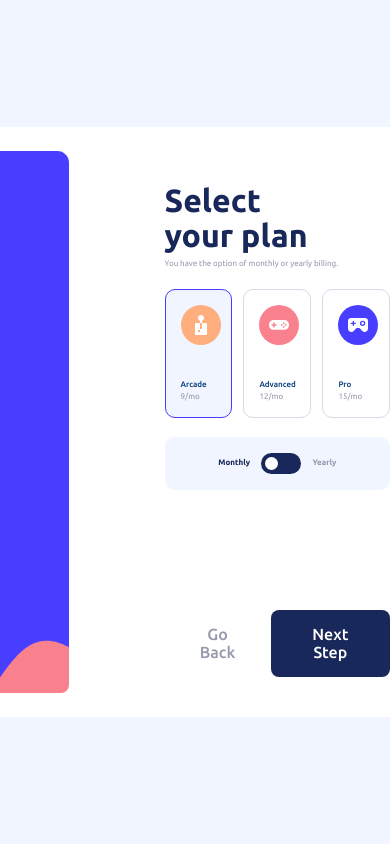
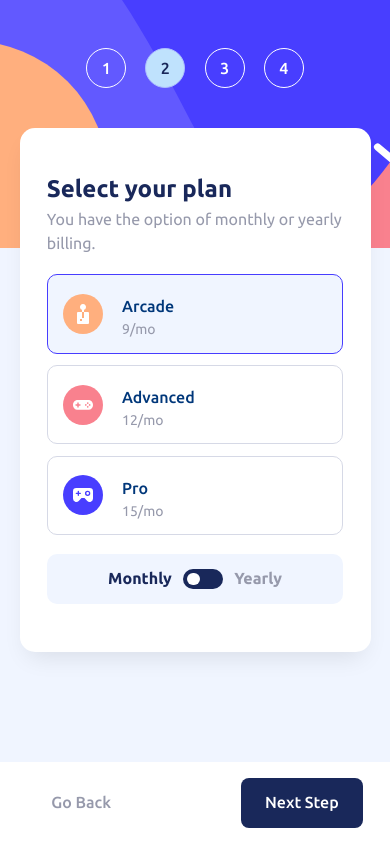
Before and after one commit to anisazade/multistep-form, a Next.js app: page / in a window 390 px wide. Both pictures are taken after typing "Sample", "name@example.com", "5551234" into the empty fields and a click on the button "Next Step". Built offline with nearby package versions, Linux system fonts and the light colour scheme.

Commit message:
style: make form layout responsive

```diff
--- a/app/blocks.css
+++ b/app/blocks.css
@@ -1,39 +1,42 @@
-body{
+body {
     display: flex;
     justify-content: center;
     align-items: center;
 }
 
-form{
-    display: flex;
-    padding: 1.5em;
+form {
+    display: grid;
+    grid-template-columns: auto clamp(30rem, 40vw + 8rem, 40rem);
+    padding: 1em;
     background-color: var(--color-white);
     border-radius: 1rem;
     margin-inline: auto;
     min-height: 70vh;
 }
 
-.form_description{
-    font-size: var(--font-size-300);
+.form_description {
     color: var(--color-grey-500);
-    width: 50ch;
 }
 
-.form__main{
+.form__main {
     display: flex;
     flex-direction: column;
-    padding: 2em 6em 1em 6em;
-    label{
+    padding-block: 3em;
+    padding-inline: min(6em, 7vw);
+    &:has(.thanks-page){
+        grid-row: 1 / span 2;
+    }
+}
+
+.input-box {
+    position: relative;
+    label {
         font-size: var(--font-size-300);
     }
 }
 
-.control-box{
-    position: relative;
-}
-
-.validation-message:has(+ .input--text:user-invalid)::before{
-    content: "This field is required";
+.validation-message:has(+ .input--text:user-invalid)::before {
+    content: 'This field is required';
     font-size: var(--font-size-300);
     color: var(--color-red-500);
     position: absolute;
@@ -41,42 +44,48 @@ form{
     right: 0;
 }
 
-.validation-message:has(+ .input--text[data-invalid-type="typemissmatch"]:user-invalid)::before{
-    content: "This input is invalid";
+.validation-message:has(+ .input--text[data-invalid-type='typemissmatch']:user-invalid)::before {
+    content: 'This input is invalid';
 }
 
-.input--text{
+.input--text {
     padding: 1em 1em;
-    border-radius: .5rem;
+    border-radius: 0.5rem;
     border: 1px solid var(--color-purple-200);
     outline-color: var(--color-purple-600);
-    transition: .2s;
+    transition: 0.2s;
     width: 100%;
 
-    &:hover{
+    &:hover {
         border: 1px solid var(--color-purple-600);
     }
 
-    &:user-invalid{
-        border: 1px solid var(--color-red-500)
+    &:user-invalid {
+        border: 1px solid var(--color-red-500);
     }
 }
 
-.radio-box{
+.radio-group {
+    display: flex;
+    gap: var(--space-300);
+}
+
+.radio-box {
     display: flex;
     flex-direction: column;
     flex: 1;
     position: relative;
     padding: 1em 0px 1em 1em;
     gap: var(--space-500);
-    > *{
+
+    > * {
         z-index: 1;
     }
-    label{
+    label {
         display: flex;
         flex-direction: column;
     }
-    input{
+    input {
         border: 1px solid var(--color-purple-200);
         outline-width: 1px;
         outline-color: var(--color-purple-600);
@@ -85,53 +94,52 @@ form{
         position: absolute;
         inset: 0;
         z-index: 0;
-        transition: .2s;
-        &:hover{
+        transition: 0.2s;
+        &:hover {
             border-color: var(--color-purple-600);
         }
-        &:checked{
+        &:checked {
             border-color: var(--color-purple-600);
             background-color: var(--color-blue-100);
         }
     }
-
 }
-.heading-primary{
+.heading-primary {
     line-height: 2;
     font-weight: 500;
     color: var(--color-blue-800);
     text-transform: capitalize;
 }
-.heading-secondary{
+.heading-secondary {
     color: var(--color-grey-500);
     font-size: var(--font-size-300);
-    &::first-letter{
+    &::first-letter {
         text-transform: capitalize;
     }
 }
-.heading-thirdnary{
+.heading-thirdnary {
     color: var(--color-purple-600);
 }
 
-.switch-box{
+.switch-box {
+    display: flex;
     width: 100%;
     background-color: var(--color-blue-100);
-    display: flex;
     justify-content: center;
     align-items: center;
     gap: var(--space-300);
-    padding-block: 1em;
     border-radius: 10px;
 
-    label{
+    label {
         font-weight: 700;
-        &[data-switch-mode="off"]{
+        padding-block: 1em;
+        &[data-switch-mode='off'] {
             color: var(--color-grey-500);
         }
     }
 }
 
-.switch-key{
+.switch-key {
     display: flex;
     justify-content: space-between;
     padding: 4px;
@@ -141,91 +149,95 @@ form{
     cursor: pointer;
     position: relative;
 
-    .overlay{
+    .overlay {
         position: absolute;
         inset: 0;
         z-index: 20;
     }
 
-    input{
+    input {
         z-index: 1;
         appearance: none;
-        width: .8rem;
-        height: .8rem;
+        width: 0.8rem;
+        height: 0.8rem;
         border-radius: 500px;
         background-color: var(--color-white);
         opacity: 0;
-        transition: transform .2s;
-        &:checked{
+        transition: transform 0.2s;
+        &:checked {
             opacity: 1;
         }
-        &[data-switch-mode="left"]{
+        &[data-switch-mode='left'] {
             transform: translateX(100%);
-            &:checked{
+            &:checked {
                 transform: translateX(0);
             }
         }
-        &[data-switch-mode="right"]{
+        &[data-switch-mode='right'] {
             transform: translateX(-100%);
-            &:checked{
+            &:checked {
                 transform: translateX(0);
             }
         }
     }
 }
 
-.checkbox{
+.checkbox {
     display: flex;
     gap: 1.5em;
     align-items: center;
     border: 1px solid var(--color-purple-200);
     border-radius: 10px;
-    padding: .5em 1em;
-    transition:.2s;
-    &:hover{
+    padding-inline: 1em;
+    transition: 0.2s;
+    &:hover {
         border-color: var(--color-purple-600);
     }
-    &:has(input:checked){
+    &:has(input:checked) {
         border-color: var(--color-purple-600);
         background-color: var(--color-blue-100);
     }
-    input{
+    input {
         height: 1rem;
         width: 1rem;
         accent-color: var(--color-purple-600);
         outline-color: var(--color-purple-600);
     }
-    label{
+    label {
         flex: 1;
         display: grid;
         grid-template-columns: 1fr max-content;
         justify-items: start;
         align-items: center;
-        .heading-thirdnary{
+        padding-block: .7em;
+        .heading-thirdnary {
             grid-area: 1 / 2 / 3 / 3;
         }
     }
 }
 
-.order-list{
+.order-list {
     background-color: var(--color-blue-50);
     border-radius: 7px;
-    padding: .5em 1.5em;
-    & > li{
+    padding: 0.5em 1.5em;
+    & > li {
         display: grid;
         grid-template-columns: 1fr max-content;
         justify-items: start;
         align-items: center;
         padding-block: 0.5em;
-        > span:nth-child(2){
+
+        > span:nth-child(2) {
             grid-area: 1 / 2 / span 2 / -1;
         }
 
         &:first-child {
-            border-block-end: 1px solid var(--color-purple-200);
-            padding-block-end: 1.5em;
-            margin-block-end: .5em;
-            > span:nth-child(2){
+            &:has(+ *){
+                padding-block-end: 1.5em;
+                margin-block-end: 0.5em;
+                border-block-end: 1px solid var(--color-purple-200);
+            }
+            > span:nth-child(2) {
                 text-transform: none;
                 font-weight: 700;
             }
@@ -233,58 +245,65 @@ form{
     }
 }
 
-.total-cost{
+.total-cost {
     display: grid;
     grid-template-columns: 1fr max-content;
     justify-items: start;
     align-items: center;
-    padding-inline:1.5em;
-    >span:nth-child(2){
+    padding-inline: 1.5em;
+    > span:nth-child(2) {
         font-weight: 700;
         font-size: var(--font-size-500);
     }
 }
 
-.thanks-page{
+.thanks-page {
     display: flex;
     flex-direction: column;
     justify-content: center;
     align-items: center;
     flex: 1;
     gap: var(--space-300);
-    img{
+    img {
         margin-bottom: var(--space-300);
     }
-    p{
+    h1, p {
         text-align: center;
     }
 }
 
-.form__buttons{
+.form__buttons {
     display: flex;
     flex-direction: row-reverse;
     justify-content: space-between;
-    margin-block-start: auto;
+    align-items: center;
+    padding-inline: min(6em, 7vw);
+    padding-block: 1em;
+    align-self: stretch;
 }
 
-.form-sidebar{
+.form-sidebar {
+    padding: min(2.5em, 10vw);
+    padding-inline-end: min(6em, 10vw);
     background-image: url(/bg-sidebar-desktop.svg);
     background-size: cover;
-    padding: 2.4em 3em 0em 3em;
-    padding-inline-end: 7em;
+    background-position: bottom left;
     color: var(--color-white);
-    flex:1 0;
-    border-radius: .5rem;
+    border-radius: 0.5rem;
     text-transform: uppercase;
     list-style: none;
+    display: flex;
+    flex-direction: column;
+    gap: var(--space-400);
+    grid-row: 1 / span 2;
 
-    .step{
+    .step {
         display: flex;
         align-items: center;
         gap: 1em;
     }
 
-    .step__marker{
+    .step__marker {
         display: flex;
         align-items: center;
         justify-content: center;
@@ -292,26 +311,26 @@ form{
         height: 2.5em;
         border: 1px solid currentColor;
         border-radius: 5rem;
+        font-weight: 500;
     }
 
-    .step__heading{
+    .step__heading {
         display: flex;
         flex-direction: column;
         white-space: nowrap;
 
-        & > span:nth-child(1){
+        & > span:nth-child(1) {
             color: var(--color-grey-500);
             font-size: var(--font-size-300);
         }
 
-        & > span:nth-child(2){
+        & > span:nth-child(2) {
             font-weight: 500;
         }
-
     }
 
-    .step.active{
-        .step__marker{
+    .step.active {
+        .step__marker {
             background-color: var(--color-blue-200);
             color: var(--color-blue-950);
             border-color: var(--color-blue-300);
@@ -319,43 +338,93 @@ form{
     }
 }
 
-.button-dark{
+.button-dark {
     background-color: var(--color-blue-950);
     color: var(--color-white);
 
-    &:active{
+    &:active {
         background-color: var(--color-blue-800);
     }
 
-    &:focus-visible{
+    &:focus-visible {
         outline-offset: 3px;
     }
-
 }
 
-.button-white{
+.button-white {
     background-color: var(---color-white);
     color: var(--color-grey-500);
 
-    &:active{
+    &:active {
         color: var(--color-blue-950);
     }
-
 }
 
-.button-light{
+.button-light {
     background-color: var(--color-purple-600);
     color: var(--color-white);
 }
 
-.button-text{
+.button-text {
     background-color: transparent;
     padding: 0;
     text-decoration: underline;
     font-size: var(--font-size-300);
     color: var(--color-grey-500);
     text-decoration-thickness: 2px;
-    &:active{
+    &:active {
         color: var(--color-purple-600);
     }
 }
+
+@media screen and (max-width: 47.5rem) {
+    main{
+        flex: 1;
+    }
+
+    form {
+        display: flex;
+        flex-direction: column;
+        min-height: 100vh;
+        gap: 0;
+        padding: 0;
+        border-radius: 0;
+        background-color: inherit;
+    }
+
+    .form__main {
+        border-radius: 15px;
+        margin-block-start: -7.5rem;
+        margin-inline: 5vw;
+        background-color: var(--color-white);
+        box-shadow: 0 0.75rem 1.5rem -0.5rem rgb(0 0 0 / 10%);
+    }
+
+    .form__buttons {
+        background-color: var(--color-white);
+        margin-block-start: auto;
+    }
+
+    .form-sidebar {
+        flex-direction: row;
+        justify-content: center;
+        align-items: center;
+        border-radius: 0px;
+        padding-block: 3rem 10rem;
+        background-image: url(/bg-sidebar-mobile.svg);
+
+        .step__heading {
+            display: none;
+        }
+    }
+
+    .radio-group {
+        flex-direction: column;
+    }
+
+    .radio-box {
+        flex-direction: row;
+        align-items: center;
+        gap: var(--space-400);
+    }
+}
--- a/app/globals.css
+++ b/app/globals.css
@@ -19,8 +19,9 @@
     --space-400: clamp( 1.2rem, 1.7vw, 2.2rem);
     --space-500: clamp( 2rem, 2.5vw, 5rem);
 
-    --font-size-300: clamp(.5rem, 1vw, .97rem);
-    --font-size-500: clamp(1.1rem, 1.3vw, 1.2rem);
+    --font-size-300: clamp(0.875rem, 0.8rem + 0.25vw, 1rem);
+    --font-size-500: clamp(1.125rem, 1rem + 0.5vw, 1.25rem);
+    --font-size-600: clamp(1.5rem, 1.25rem + 1vw, 2rem);
 }
 
 html {
@@ -51,6 +52,10 @@ h1, h2, h3{
     white-space: nowrap;
 }
 
+h1{
+    font-size: var(--font-size-600) ;
+}
+
 button{
     border: none;
     border-radius: .5rem;
--- a/app/ui/sidebar.tsx
+++ b/app/ui/sidebar.tsx
@@ -23,7 +23,7 @@ function Step({
 export default function Sidebar({ active_step }: { active_step: number }) {
     const steps = ['Your Info', 'Select Plan', 'Add-Ones', 'Summary'];
     return (
-        <ol className="form-sidebar stack-400">
+        <ol className="form-sidebar">
             {steps.map((step, i) => {
                 return (
                     <Step step={i + 1} key={i + 1} isActive={i+1 == active_step}>
--- a/app/ui/subscriptionForm.tsx
+++ b/app/ui/subscriptionForm.tsx
@@ -4,6 +4,29 @@ import Image from 'next/image';
 import { useRef, useState, useEffect } from 'react';
 import Sidebar from '@/app/ui/sidebar';
 
+const form_info = [
+    {
+        title: 'Personal info',
+        description: 'Please provide your name, email address, and phone number.',
+    },
+    {
+        title: 'Select your plan',
+        description: 'You have the option of monthly or yearly billing.',
+    },
+    {
+        title: 'Pick add-ones',
+        description: 'Add-ones help enhance your gaming experience.',
+    },
+    {
+        title: 'Finishing up',
+        description: 'Double-check everything looks OK before confirming.',
+    },
+    {
+        title: 'Thank you!',
+        description:
+            'Thanks for confirming your subscription! We hope you have fun using our platform.',
+    },
+];
 const plans = [
     {
         title: 'arcade',
@@ -138,6 +161,21 @@ export default function SubscriptionForm() {
             >
                 <Sidebar active_step={step} />
                 <div className="form__main">
+                    <div className={step === 5 ? "thanks-page":"stack-400"}>
+                            {step === 5 && (
+                                <Image
+                                    className="icon_big"
+                                    src={`/icon-thank-you.svg`}
+                                    height={80}
+                                    width={80}
+                                    alt=""
+                                />
+                            )}
+                        <div className="stack-200">
+                            <h1>{form_info[step - 1].title}</h1>
+                            <p className="form_description">{form_info[step - 1].description}</p>
+                        </div>
+
                         {step === 1 && (
                             <Form_1
                                 name={form_data.name}
@@ -146,7 +184,6 @@ export default function SubscriptionForm() {
                                 onChange={setForm1}
                             />
                         )}
-
                         {step === 2 && (
                             <Form_2
                                 selected_plan={form_data.plan}
@@ -154,7 +191,6 @@ export default function SubscriptionForm() {
                                 onChange={setForm2}
                             />
                         )}
-
                         {step === 3 && (
                             <Form_3
                                 billing={form_data.billing}
@@ -162,7 +198,6 @@ export default function SubscriptionForm() {
                                 addones_value={form_data.addones}
                             />
                         )}
-
                         {step === 4 && (
                             <Form_4
                                 billing={form_data.billing}
@@ -171,19 +206,12 @@ export default function SubscriptionForm() {
                                 onClick={goToStep2}
                             />
                         )}
+                    </div>
+                </div>
 
-                    {step === 5 ? (
-                        <div className='thanks-page'>
-                            <Image className='icon_big' src={`/icon-thank-you.svg`} height={80} width={80} alt="" />
-                            <h1>Thank You!</h1>
-                            <p className='form_description'>
-                                Thanks for confirming your subscription! We hope you have fun using
-                                our platform.
-                            </p>
-                        </div>
-                    ) : (
+                {step !== 5 && (
                     <div className="form__buttons">
-                            {step == 4 && (
+                        {step === 4 ? (
                             <button
                                 ref={confirm_button}
                                 className="button-light"
@@ -193,15 +221,13 @@ export default function SubscriptionForm() {
                             >
                                 Confirm
                             </button>
-                            )}
-
-                            {step != 4 && (
+                        ) : (
                             <button ref={next_button} className="button-dark">
                                 Next Step
                             </button>
                         )}
 
-                            {step != 1 && (
+                        {step !== 1 && (
                             <button
                                 className="button-white"
                                 type="button"
@@ -215,7 +241,6 @@ export default function SubscriptionForm() {
                         )}
                     </div>
                 )}
-                </div>
             </form>
         </>
     );
@@ -238,15 +263,8 @@ function Form_1({
         phone_number: 'valid',
     });
     return (
-        <div className="stack-400">
-            <div className="stack-200">
-                <h1>Personal info</h1>
-                <p className="form_description">
-                    Please provide your name, email address, and phone number.
-                </p>
-            </div>
         <div className="stack-300">
-                <div className="control-box">
+            <div className="input-box">
                 <label htmlFor="name">Name</label>
                 <span className="validation-message"></span>
                 <input
@@ -264,7 +282,7 @@ function Form_1({
                     required
                 />
             </div>
-                <div className="control-box">
+            <div className="input-box">
                 <label htmlFor="email-address">Email Address</label>
                 <span className="validation-message"></span>
                 <input
@@ -294,7 +312,7 @@ function Form_1({
                     required
                 />
             </div>
-                <div className="control-box">
+            <div className="input-box">
                 <label htmlFor="phone-number">Phone Number</label>
                 <span className="validation-message"></span>
                 <input
@@ -313,7 +331,6 @@ function Form_1({
                 />
             </div>
         </div>
-        </div>
     );
 }
 
@@ -328,14 +345,8 @@ function Form_2({
 }) {
     const price_postfix = `/${billing === 'monthly' ? 'mo' : 'yr'}`;
     return (
-        <div className="stack-400">
-            <div className="stack-200">
-                <h1>Select your plan</h1>
-                <p className="form_description">
-                    You have the option of monthly or yearly billing.
-                </p>
-            </div>
-            <div className="flex-300">
+        <>
+            <div className="radio-group">
                 {plans.map((plan, i) => {
                     return (
                         <div key={plan.title} className="radio-box">
@@ -409,7 +420,7 @@ function Form_2({
                     Yearly
                 </label>
             </div>
-        </div>
+        </>
     );
 }
 
@@ -424,11 +435,6 @@ function Form_3({
 }) {
     const price_postfix = `/${billing === 'monthly' ? 'mo' : 'yr'}`;
     return (
-        <div className="stack-400">
-            <div className="stack-200">
-                <h1>Pick add-ones</h1>
-                <p className="form_description">Add-ones help enhance your gaming experience.</p>
-            </div>
         <div className="stack-300">
             {addones.map((addone, i) => {
                 return (
@@ -440,10 +446,7 @@ function Form_3({
                             type="checkbox"
                             checked={addones_value[addone.title]}
                             onChange={(event) => {
-                                    onChange(
-                                        event.target.value as addonesType,
-                                        event.target.checked,
-                                    );
+                                onChange(event.target.value as addonesType, event.target.checked);
                             }}
                         />
                         <label htmlFor={`checkbox-${i}`}>
@@ -454,7 +457,6 @@ function Form_3({
                     </div>
                 );
             })}
-            </div>
         </div>
     );
 }
@@ -481,13 +483,7 @@ function Form_4({
         }
     });
     return (
-        <div className="stack-400">
-            <div className="stack-200">
-                <h1>Finishing up</h1>
-                <p className="form_description">
-                    Double-check everything looks OK before confirming.
-                </p>
-            </div>
+        <>
             <ul className="order-list">
                 <li>
                     <span className="heading-primary">{`${selected_plan} (${billing})`}</span>
@@ -516,6 +512,6 @@ function Form_4({
                 <span className="heading-secondary">{`Total (per ${billing.slice(0, -2)})`}</span>
                 <span className="heading-thirdnary">{`+${total_cost}${price_postfix}`}</span>
             </div>
-        </div>
+        </>
     );
 }
```
Lines whose indentation alone changed are shown as unchanged.
